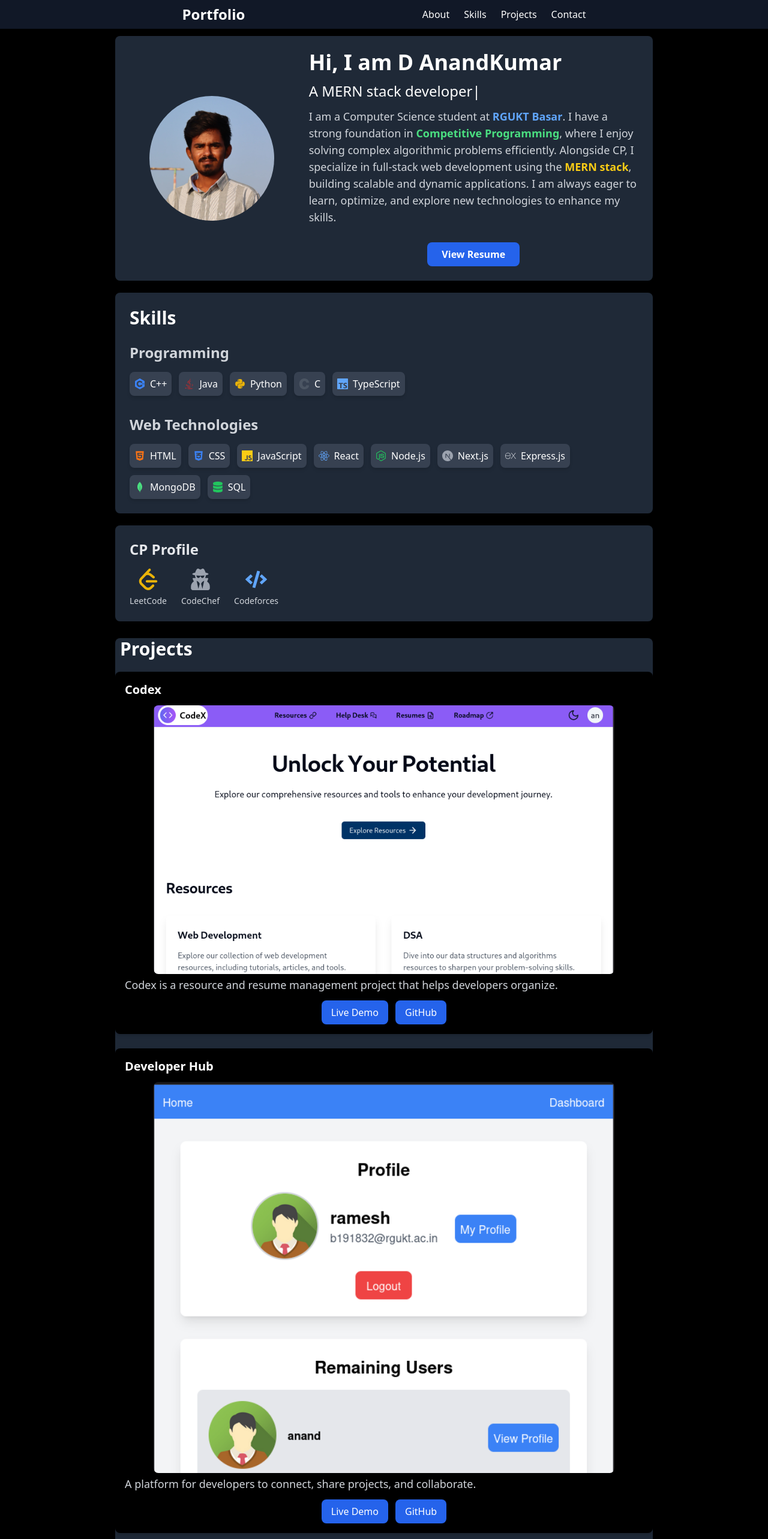
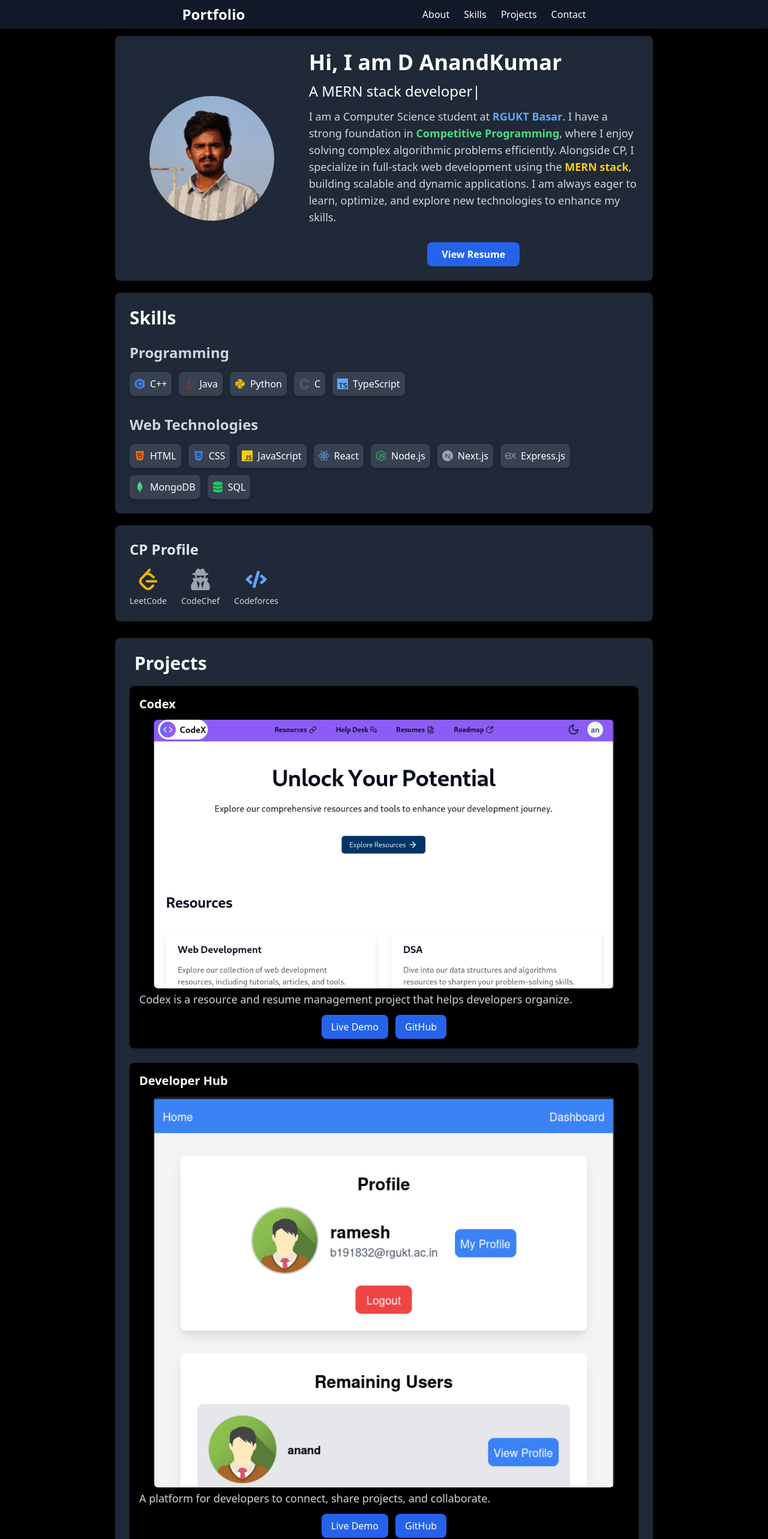
Before and after one commit to b191832Anand/portfolio, a React (Vite) app in the folder portfolio/: page / in a window 1280 px wide. Shown: the top 2566 px of the page at 60% size. Built offline with nearby package versions, Linux system fonts and the light colour scheme.

Commit message:
Update project.jsx

```diff
--- a/portfolio/src/components/project.jsx
+++ b/portfolio/src/components/project.jsx
@@ -6,7 +6,7 @@ import portfolio from '../assets/portfolio.png';
 const Project = () => {
   return (
     <div id="projects" className="w-full flex justify-center items-center text-white">
-      <div className="w-full md:max-w-4xl rounded-lg bg-gray-800 m-2">
+      <div className="w-full md:max-w-4xl rounded-lg bg-gray-800 m-2 p-6">
         <h1 className="text-3xl font-bold mb-5 px-2 ">Projects</h1>
 
         {[
```
